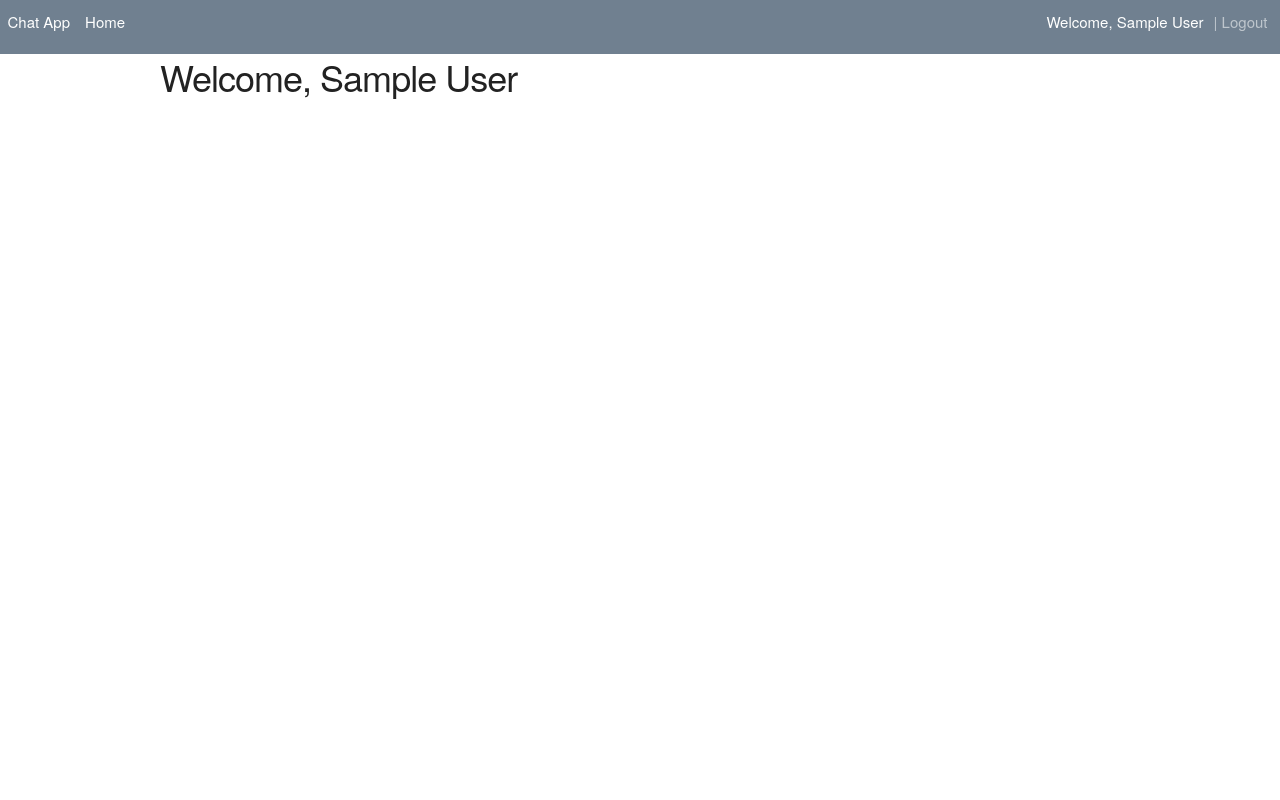
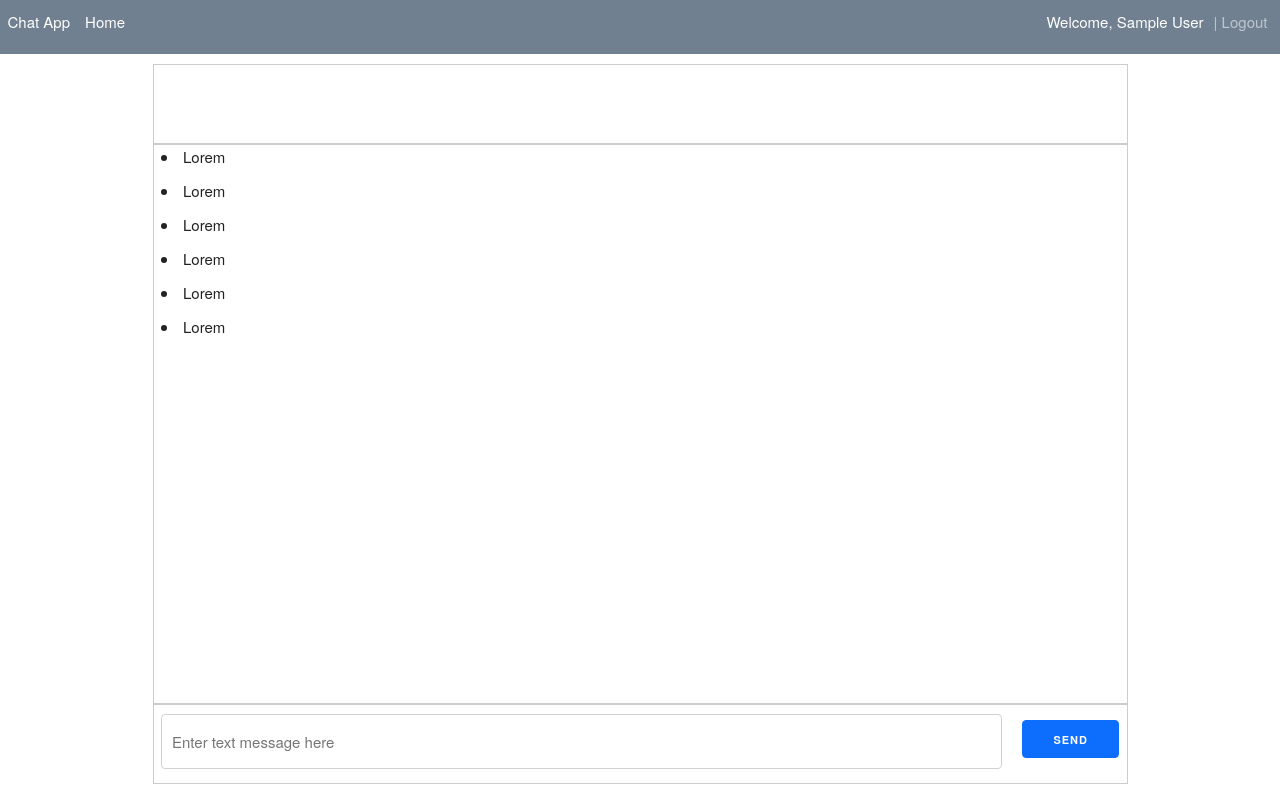
Before and after one commit to Milah3/ChatApp, a Flask app: template website/templates/index.html in a window 1280 px wide. Run offline with Flask 2, Linux system fonts and the light colour scheme; the template is opened without the code that fills it, so the values that code supplies are empty; the visitor is signed in with stand-in values (Sample User, id 1).

Commit message:
passing msg to backend feature completed

```diff
--- a/website/main.py
+++ b/website/main.py
@@ -41,10 +41,13 @@ def logout():
     return render_template("/logout.html")
 
 
-@app.route("/run")
+@app.route("/run", methods=["GET", "POST"])
 def run():
-    print('ran...')
-    return "something"
+    if request.method == 'POST':
+        msg = request.form["msg"]
+
+        print('msg:', msg)
+    return "OK"
 
 
 if __name__ == "__main__":
--- a/website/static/index.js
+++ b/website/static/index.js
@@ -1,13 +1,17 @@
-//$(function() {
-//    $('#submit').bind('click', function() {
+$(document).ready(function() {
+    $('#send_btn').bind('click', function() {
+
+        const message = document.getElementById('msg');
+//        console.log(msg.value)
+        $(document).load('/run', {'msg': message.value}, function(){ message.value = ''; return 'run complete'});
 //        $.getJSON('/run', function(data) {
 //            // do something
 //            console.log('Oh my tuuubbbbbe');
 //        });
 //        return console.log('working...');
-//
-//    });
-//});
+        });
+});
+
 
 
 
--- /dev/null
+++ b/website/static/styles.css
@@ -0,0 +1,3 @@
+.section {
+
+}
--- a/website/templates/base.html
+++ b/website/templates/base.html
@@ -5,6 +5,7 @@
     <meta charset="UTF-8">
     <meta name="viewport"
           content="width=device-width, user-scalable=no, initial-scale=1.0, maximum-scale=1.0, minimum-scale=1.0">
+    <link rel="stylesheet" type="text/css" href="{{ url_for('static',filename='styles.css') }}">
     <link href="https://cdn.jsdelivr.net/npm/bootstrap@5.1.3/dist/css/bootstrap.min.css" rel="stylesheet"
           integrity="sha384-1BmE4kWBq78iYhFldvKuhfTAU6auU8tT94WrHftjDbrCEXSU1oBoqyl2QvZ6jIW3" crossorigin="anonymous">
     <title class="title">
@@ -58,11 +59,11 @@
     {% block content %} {% endblock %}
 </div>
 
+<script src="https://ajax.googleapis.com/ajax/libs/jquery/3.6.0/jquery.min.js"></script>
 <script src="https://cdn.jsdelivr.net/npm/bootstrap@5.1.3/dist/js/bootstrap.bundle.min.js"
         integrity="sha384-ka7Sk0Gln4gmtz2MlQnikT1wXgYsOg+OMhuP+IlRH9sENBO0LRn5q+8nbTov4+1p"
         crossorigin="anonymous"></script>
 <script type="text/javascript" src="{{url_for('static', filename='index.js')}}"></script>
-<script src="https://ajax.googleapis.com/ajax/libs/jquery/3.6.0/jquery.min.js"></script>
 
 {% block script %} {% endblock %}
 </body>
--- a/website/templates/index.html
+++ b/website/templates/index.html
@@ -3,8 +3,50 @@
 {% block title %} Home {% endblock %}
 
 {% block content %}
+<!--<section class="section" style="display: grid; grid-template-columns: 1fr 3fr">-->
+<!--    <section class="section u-pull-left" style="width: 30vh; border: 1px solid">-->
 
-<h3> Welcome, {{session["name"]}} </h3>
+<!--    </section>-->
+<section class="section chat-box">
+    <section class="section section-a">
+        <containter class="container">
+            <row class="row">
+                <div class="u-full-width" style="height: 10vh; margin-top: 10px; border: 1px solid #ccc;">
+
+                </div>
+            </row>
+        </containter>
+    </section>
+    <section class="section section-b">
+        <containter class="container">
+            <row class="row">
+                <div class="u-full-width" style="border: 1px solid #ccc; height: 70vh;">
+                    <li>Lorem</li>
+                    <li>Lorem</li>
+                    <li>Lorem</li>
+                    <li>Lorem</li>
+                    <li>Lorem</li>
+                    <li>Lorem</li>
+                </div>
+            </row>
+        </containter>
+    </section>
+
+    <section class="section section-c">
+        <containter class="container">
+            <row class="row">
+                <div class="u-full-width"
+                     style="display: flex; gap: 20px; border: 1px solid #ccc; height: 10vh; align-items: center; align-text: center; justify-items: space-between;">
+                    <input type="text" class="eleven columns" id="msg" placeholder="Enter text message here"
+                           style="min-height: 70%; margin-top:10px; resize: none;"></input>
+                    <button type="button" id="send_btn" class="btn-primary">Send</button>
+                </div>
+            </row>
+        </containter>
+    </section>
+</section>
+<!--</section>-->
+<!--<h3> Welcome, {{session["name"]}} </h3>-->
 
 
 {% endblock %}
```
